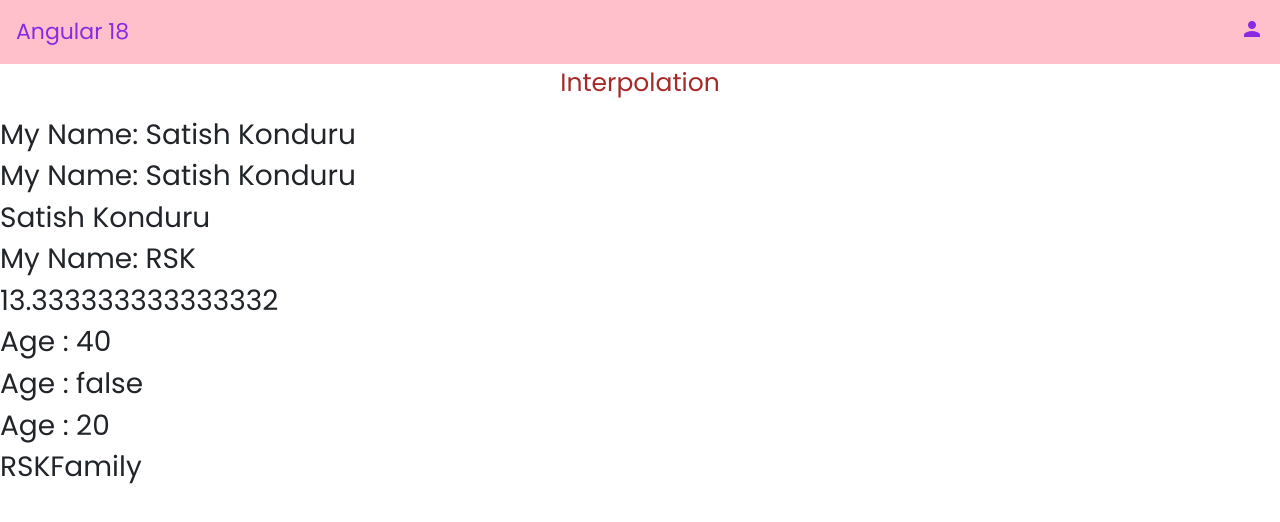
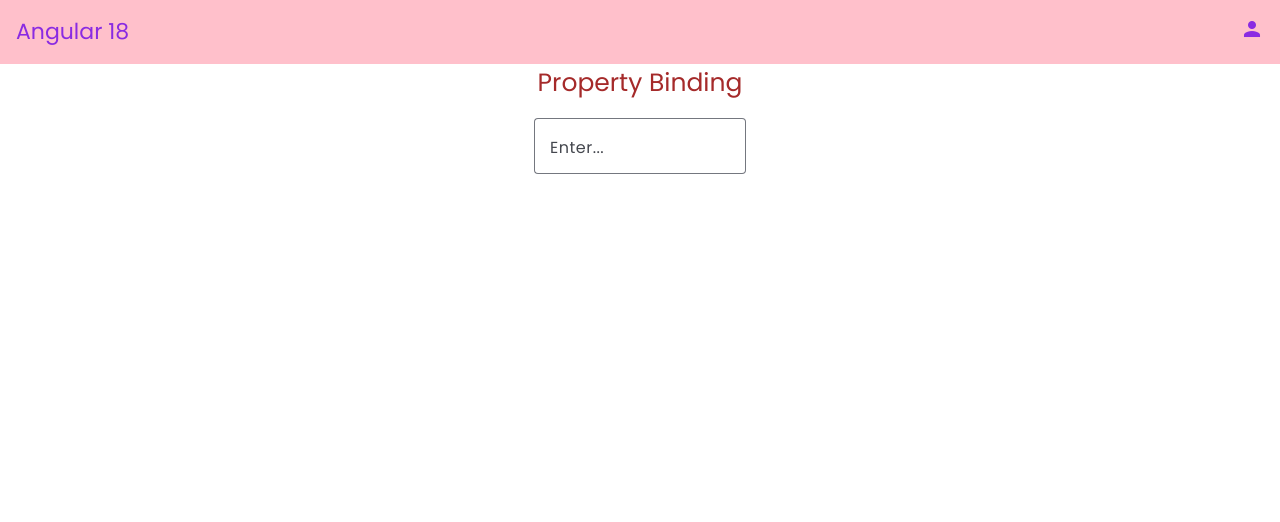
Before and after one commit to SatishKonduru/batch26Angular18Core, an Angular app: page / in a window 1280 px wide. Shown: the top 522 px of the page. Built offline with nearby package versions, Linux system fonts and the light colour scheme.

Commit message:
Property Binding

```diff
--- a/src/app/app.component.html
+++ b/src/app/app.component.html
@@ -11,4 +11,5 @@
 <!-- <div class="app-header"></div> -->
 
  <app-header></app-header>
- <app-interpolation></app-interpolation>
+ <!-- <app-interpolation></app-interpolation> -->
+ <app-property-binding></app-property-binding>
--- a/src/app/app.component.ts
+++ b/src/app/app.component.ts
@@ -3,13 +3,14 @@ import { RouterOutlet } from '@angular/router';
 import {MatButtonModule} from '@angular/material/button';
 import { HeaderComponent } from './components/header/header.component';
 import { InterpolationComponent } from "./components/interpolation/interpolation.component";
+import { PropertyBindingComponent } from './components/property-binding/property-binding.component';
 
 
 
 @Component({
   selector: 'app-root',
   standalone: true,
-  imports: [RouterOutlet, MatButtonModule, HeaderComponent, InterpolationComponent],
+  imports: [RouterOutlet, MatButtonModule, HeaderComponent, InterpolationComponent, PropertyBindingComponent],
   templateUrl: './app.component.html',
   styleUrl: './app.component.css',
   preserveWhitespaces: true
--- /dev/null
+++ b/src/app/components/property-binding/property-binding.component.html
@@ -0,0 +1,10 @@
+<div style="display: flex; justify-content: center;">
+    <p style="font-size: 25px; color: brown;">Property Binding</p>
+</div>
+<div style="display: flex; justify-content: center;">
+   <mat-form-field appearance="outline">
+    <mat-label>Enter...</mat-label>
+    <input matInput [disabled]="isDisabled" [id]="idValue">
+   </mat-form-field>
+
+</div>
--- /dev/null
+++ b/src/app/components/property-binding/property-binding.component.ts
@@ -0,0 +1,17 @@
+import { CommonModule } from '@angular/common';
+import { Component } from '@angular/core';
+import {MatInputModule} from '@angular/material/input';
+import {MatFormFieldModule} from '@angular/material/form-field';
+
+@Component({
+  selector: 'app-property-binding',
+  standalone: true,
+  imports: [MatInputModule, CommonModule, MatFormFieldModule],
+  templateUrl: './property-binding.component.html',
+  styleUrl: './property-binding.component.css'
+})
+export class PropertyBindingComponent {
+  isDisabled: boolean = false
+  idValue = 'Satish'
+
+}
```
Also changed, not shown: src/app/components/property-binding/property-binding.component.css (added).
